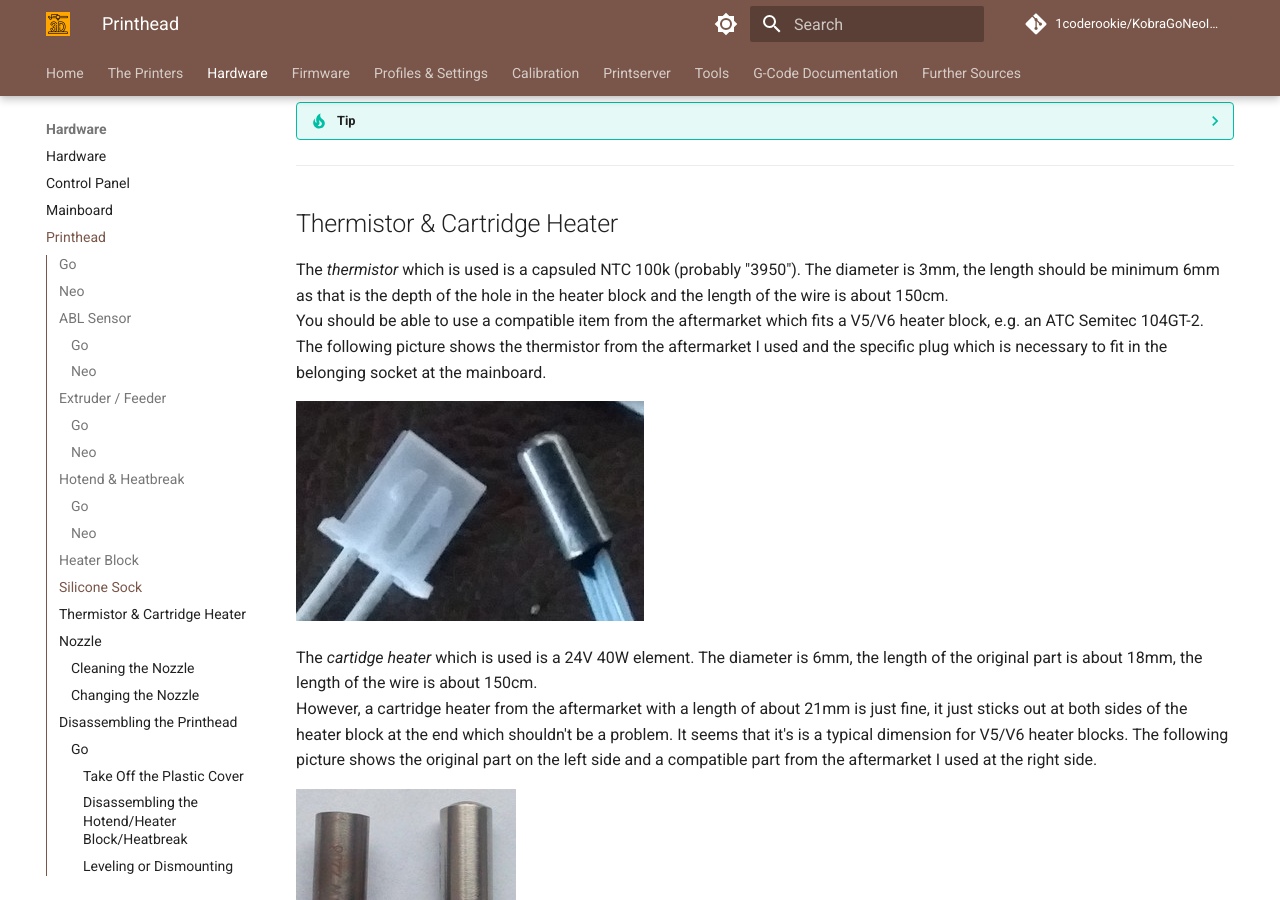
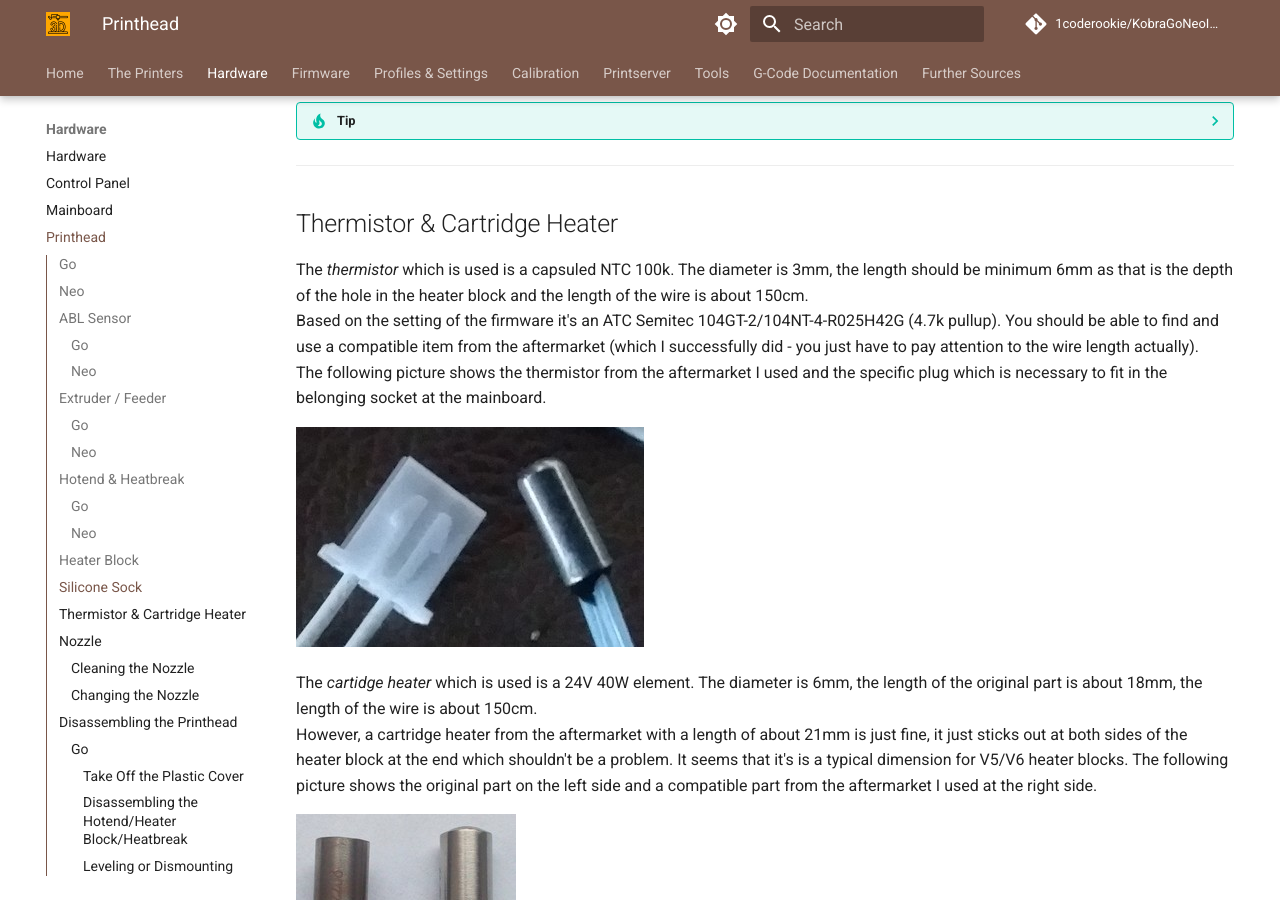
Before and after one commit to 1coderookie/KobraGoNeoInsights, an MkDocs documentation site: the page built from docs/hardware/printhead.md, in a window 1280 px wide and 900 px high, scrolled down 9219 px. Built offline with MkDocs 1.6.1 and Material for MkDocs 9.7.7, drawn with Linux system fonts in a browser that asks for light colours; comment, search, counter and statistics services are not loaded.

Commit message:
Update printhead.md

```diff
--- a/docs/hardware/printhead.md
+++ b/docs/hardware/printhead.md
@@ -185,8 +185,8 @@ Additionaly, they also cover and therefore isolate the base of the nozzle - some
 ---
 
 ## Thermistor & Cartridge Heater
-The *thermistor* which is used is a capsuled NTC 100k (probably "3950"). The diameter is 3mm, the length should be minimum 6mm as that is the depth of the hole in the heater block and the length of the wire is about 150cm.
-You should be able to use a compatible item from the aftermarket which fits a V5/V6 heater block, e.g. an ATC Semitec 104GT-2.
+The *thermistor* which is used is a capsuled NTC 100k. The diameter is 3mm, the length should be minimum 6mm as that is the depth of the hole in the heater block and the length of the wire is about 150cm.
+Based on the setting of the firmware it's an ATC Semitec 104GT-2/104NT-4-R025H42G (4.7k pullup). You should be able to find and use a compatible item from the aftermarket (which I successfully did - you just have to pay attention to the wire length actually).
 The following picture shows the thermistor from the aftermarket I used and the specific plug which is necessary to fit in the belonging socket at the mainboard.
 
 ![Thermistor and plug](../assets/images/head_plug-therm_web.jpg)
```
